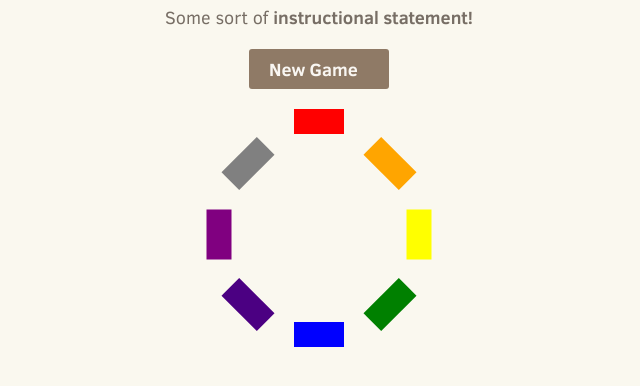
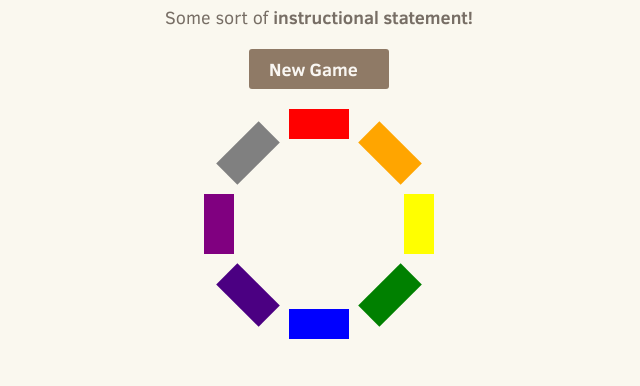
Before and after one commit to julienliang2740/hexGame, a plain HTML site: page index.html in a window 1280 px wide. Shown: the part 258-644 px from the top of the page, without its empty margins (321-961 px from the left). Drawn offline with Linux system fonts and the light colour scheme.

Commit message:
minor spacing fix + made divs for the actual hexagrams

```diff
--- a/index.html
+++ b/index.html
@@ -28,14 +28,46 @@
     </div>
 
     <div class="hexagram-container">
-      <div class="hexagram" id="hex1" onclick="rotateClockwise()"></div>
-      <div class="hexagram" id="hex2" onclick="rotateClockwise()"></div>
-      <div class="hexagram" id="hex3" onclick="rotateClockwise()"></div>
-      <div class="hexagram" id="hex4" onclick="rotateClockwise()"></div>
-      <div class="hexagram" id="hex5" onclick="rotateClockwise()"></div>
-      <div class="hexagram" id="hex6" onclick="rotateClockwise()"></div>
-      <div class="hexagram" id="hex7" onclick="rotateClockwise()"></div>
-      <div class="hexagram" id="hex8" onclick="rotateClockwise()"></div>
+      <div class="hexagram" id="hexQIAN">
+        <div class="yaoYANG"></div>
+        <div class="yaoYANG"></div>
+        <div class="yaoYANG"></div>
+      </div>
+      <div class="hexagram" id="hexXUN">
+        <div class="yaoYANG"></div>
+        <div class="yaoYANG"></div>
+        <div class="yaoYIN"></div>
+      </div>
+      <div class="hexagram" id="hexKAN">
+        <div class="yaoYIN"></div>
+        <div class="yaoYANG"></div>
+        <div class="yaoYIN"></div>
+      </div>
+      <div class="hexagram" id="hexGEN">
+        <div class="yaoYANG"></div>
+        <div class="yaoYIN"></div>
+        <div class="yaoYIN"></div>
+      </div>
+      <div class="hexagram" id="hexKUN">
+        <div class="yaoYIN"></div>
+        <div class="yaoYIN"></div>
+        <div class="yaoYIN"></div>
+      </div>
+      <div class="hexagram" id="hexZHEN">
+        <div class="yaoYIN"></div>
+        <div class="yaoYIN"></div>
+        <div class="yaoYANG"></div>
+      </div>
+      <div class="hexagram" id="hexLI">
+        <div class="yaoYANG"></div>
+        <div class="yaoYIN"></div>
+        <div class="yaoYANG"></div>
+      </div>
+      <div class="hexagram" id="hexDUI">
+        <div class="yaoYIN"></div>
+        <div class="yaoYANG"></div>
+        <div class="yaoYANG"></div>
+      </div>
     </div>
 
     <!--
--- a/js/board.js
+++ b/js/board.js
@@ -1,4 +1,4 @@
-let hexArray = ['hex1', 'hex2', 'hex3', 'hex4', 'hex5', 'hex6', 'hex7', 'hex8'];
+let hexArray = ['hexQIAN', 'hexXUN', 'hexKAN', 'hexGEN', 'hexKUN', 'hexZHEN', 'hexLI', 'hexDUI'];
 
 function illicitResponse() {
     alert("I acknowledge your existence");
@@ -47,7 +47,7 @@ function positionHexagrams() {
   // Find center for other hexagrams
   const center = {
     x: HexOne.offsetLeft + HexOne.offsetWidth / 2,
-    y: HexOne.offsetTop + HexOne.offsetHeight + radius // Adjust this value as needed
+    y: HexOne.offsetTop + HexOne.offsetHeight / 2 + radius // Adjust this value as needed
   };
 
   // Position  other hexagrams
@@ -91,7 +91,7 @@ function rotateCounterclockwise() {
 }
 
 function resetAll() {
-  hexArray = ['hex1', 'hex2', 'hex3', 'hex4', 'hex5', 'hex6', 'hex7', 'hex8'];
+  hexArray = ['hexQIAN', 'hexXUN', 'hexKAN', 'hexGEN', 'hexKUN', 'hexZHEN', 'hexLI', 'hexDUI'];
   positionHexagrams();
 }
 
--- a/style/main.css
+++ b/style/main.css
@@ -289,21 +289,21 @@ hr {
   margin-top: 50px; }
 
 .hexagram {
-  width: 10vw;
-  height: 5vw;
-  max-width: 50px;
-  max-height: 25px;
+  width: 12vw;
+  height: 6vw;
+  max-width: 60px;
+  max-height: 30px;
 }
 
 /* Individual hexagram styles */
-#hex1 { background-color: red; }
-#hex2 { background-color: orange; }
-#hex3 { background-color: yellow; }
-#hex4 { background-color: green; }
-#hex5 { background-color: blue;}
-#hex6 { background-color: indigo;}
-#hex7 { background-color: purple;}
-#hex8 { background-color: grey;}
+#hexQIAN { background-color: red; }
+#hexXUN { background-color: orange; }
+#hexKAN { background-color: yellow; }
+#hexGEN { background-color: green; }
+#hexKUN { background-color: blue;}
+#hexZHEN { background-color: indigo;}
+#hexLI { background-color: purple;}
+#hexDUI { background-color: grey;}
 
 /*
 @media screen and (max-width: 520px) {
```
